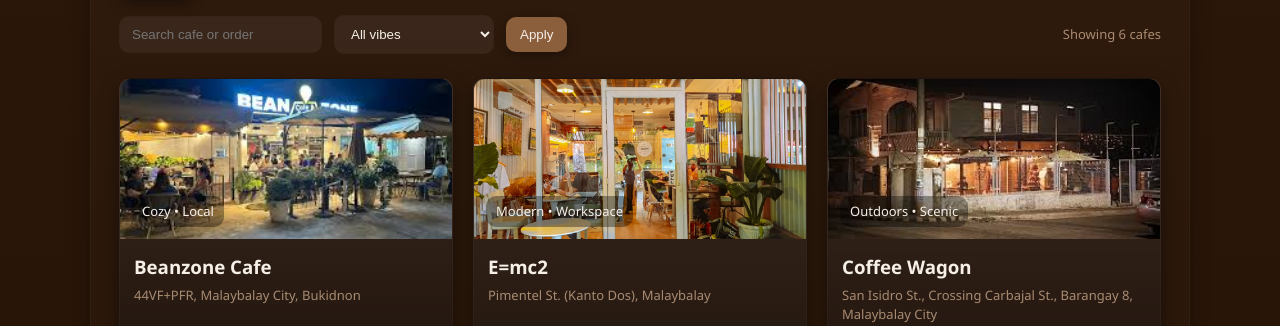
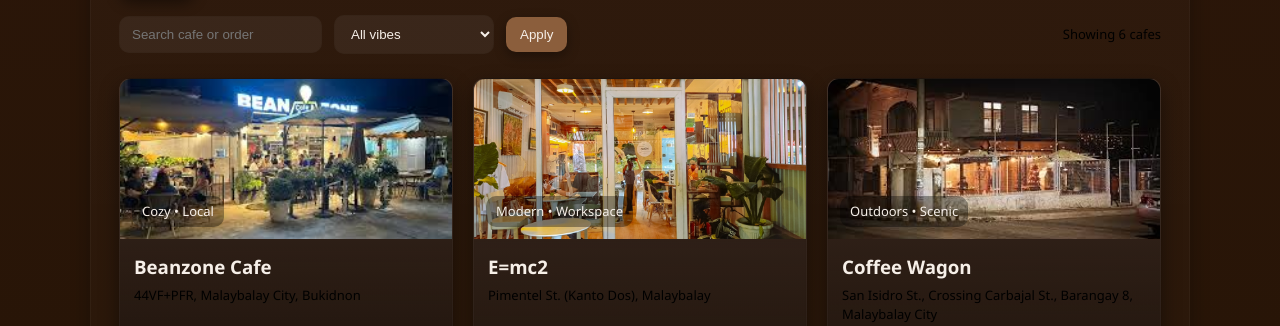
Before and after one commit to yoan777/Malaybalay-Cafe-Guide, a plain HTML site: page index.html in a window 1280 px wide. Shown: the part 136-462 px from the top of the page. Drawn offline with Linux system fonts and the light colour scheme.

Commit message:
Change muted color variable to black

```diff
--- a/style.CSS
+++ b/style.CSS
@@ -3,7 +3,7 @@
     --bg:#2b1609;
     --paper:#f6efe8;
     --accent:#8b5e3c;
-    --muted:#a88b72;
+    --muted:#000000;
     --forest:#274734;
     --card:#3b2a21;
     --glass: rgba(255,255,255,0.06);
```
